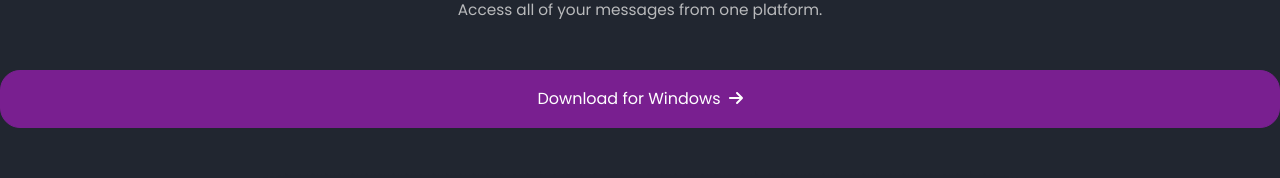
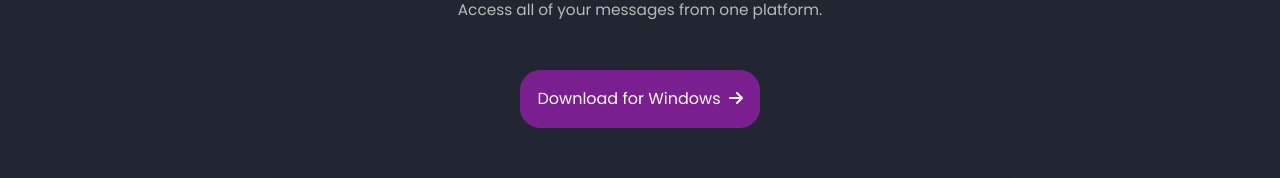
Before and after one commit to NENAD-BLAGOVCANIN/multichat.web, a React (Create React App) app: page / in a window 1280 px wide. Shown: the part 262-440 px from the top of the page. Built offline with nearby package versions, Linux system fonts and the light colour scheme.

Commit message:
minor update

```diff
--- a/src/pages/Home.jsx
+++ b/src/pages/Home.jsx
@@ -17,7 +17,7 @@ function Home() {
       </h1>
       <p className='text-center opacity-80'>Access all of your messages from one platform.</p>
 
-      <a href='https://multichat-storage.netlify.app/setup.exe' className='btn btn-primary rounded-lg py-3 px-3 m-auto d-block mt-5'>
+      <a href='https://multichat-storage.netlify.app/setup.exe' className='btn btn-primary w-fit rounded-lg py-3 px-3 m-auto d-block mt-5'>
         Download for Windows
         <FontAwesomeIcon className='ps-2' icon={faArrowRight} />
       </a>
```
